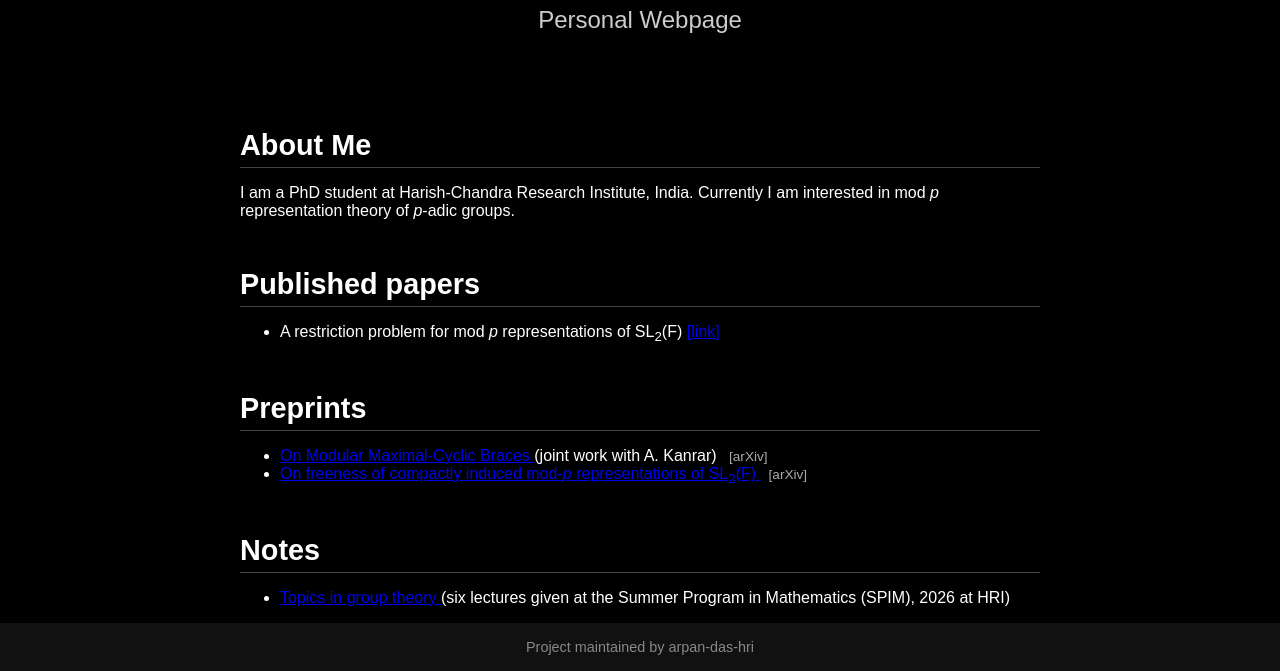
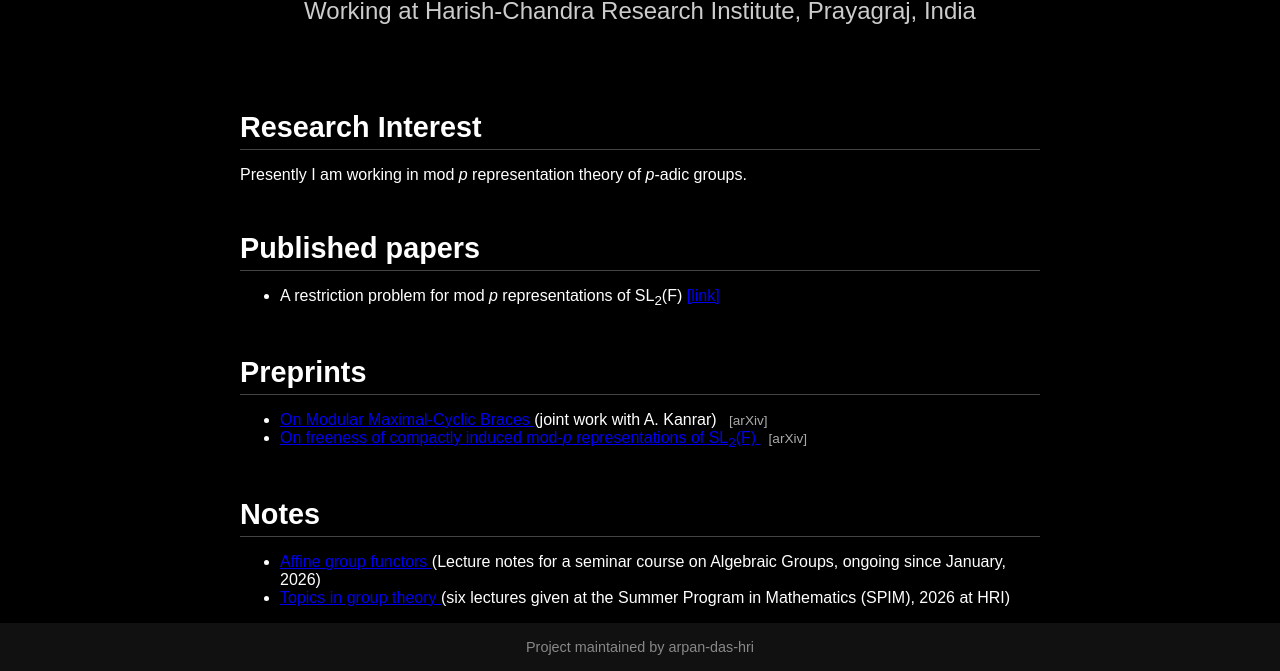
Before and after one commit to arpan-das-hri/arpan-das-hri.github.io, a plain HTML site: page index.html in a window 1280 px wide. Shown: the part 129-800 px from the top of the page. Drawn offline with Linux system fonts and the light colour scheme.

Commit message:
Update index.html

```diff
--- a/index.html
+++ b/index.html
@@ -107,13 +107,13 @@
 <body>
   <div class="container">
     <h1>Arpan Das</h1>
-    <h2>Personal Webpage</h2>
+    <h2>Working at Harish-Chandra Research Institute, Prayagraj, India</h2>
   </div>
 
   <div class="section">
-  <h3>About Me</h3>
+  <h3>Research Interest</h3>
   <p>
-    I am a PhD student at Harish-Chandra Research Institute, India. Currently I am interested in mod <i>p</i> representation theory of <i>p</i>-adic groups.
+    Presently I am working in mod <i>p</i> representation theory of <i>p</i>-adic groups.
   </p>
 </div>
 
@@ -153,6 +153,12 @@
   <div class="section">
     <h3>Notes</h3>
     <ul>
+      <li>
+      <a href="modular.pdf" target="_blank">
+        Affine group functors
+      </a>
+      (Lecture notes for a seminar course on Algebraic Groups, ongoing since January, 2026)
+    </li>
        <li>
        <a href="spim_group_th.pdf" target="_blank">
           Topics in group theory
```
